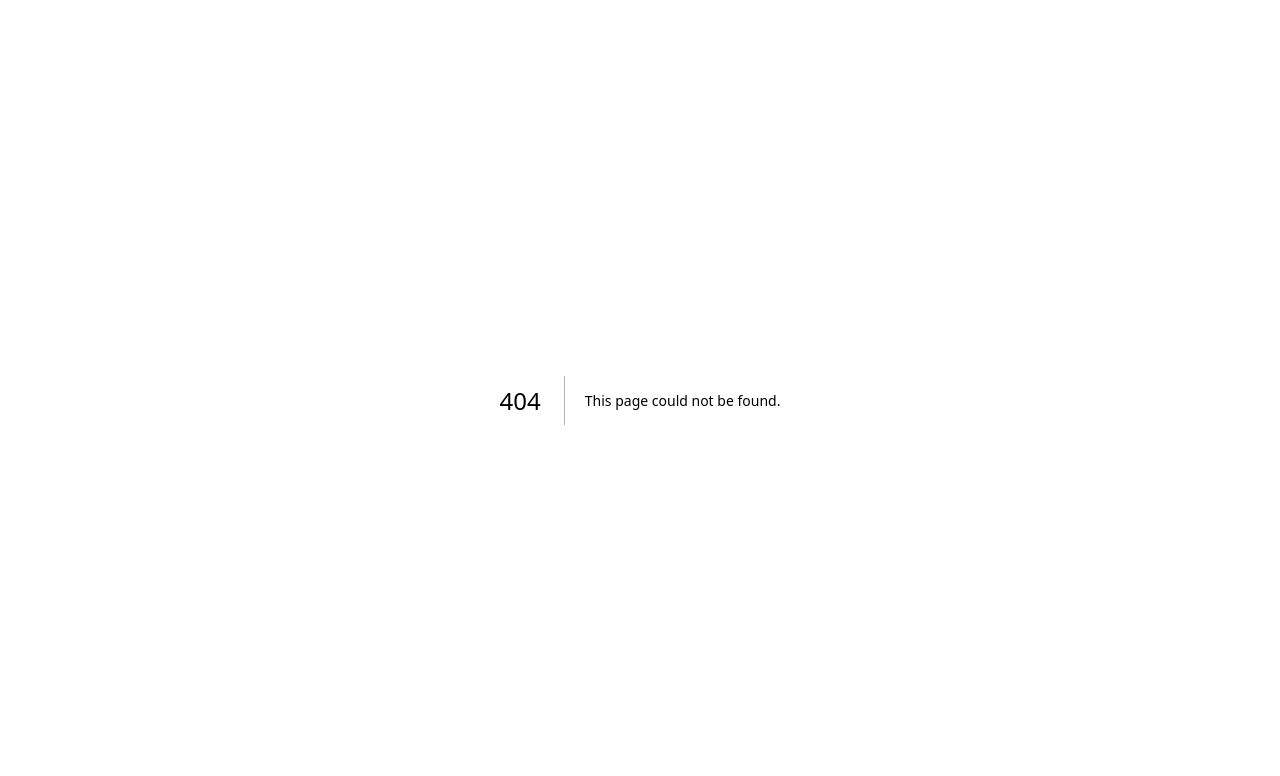
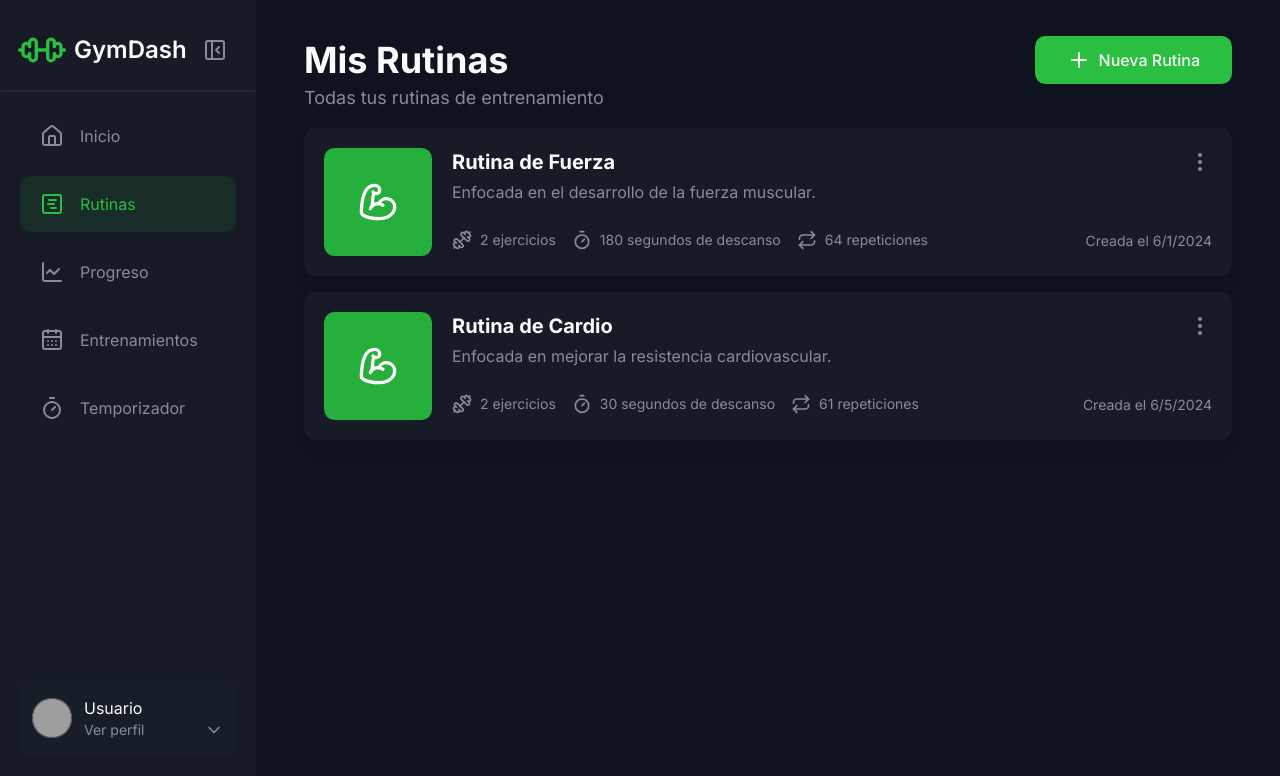
Before and after one commit to TBustamante05/gymdash-web, a Next.js app: page /routines in a window 1280 px wide. Before the commit this address had no page. Shown: the top 776 px of the page. Built offline with nearby package versions, Linux system fonts and the light colour scheme; no server answers; grey boxes are pictures that could not be loaded.

Commit message:
feat(routines): add routines page and components for managing workout routines

```diff
--- a/app/(dashboard)/layout.tsx
+++ b/app/(dashboard)/layout.tsx
@@ -16,7 +16,7 @@ export default function DashboardLayout({
     <SidebarProvider>
       <div className="flex h-screen bg-background overflow-hidden">
         <Sidebar />
-        <main className="flex-1 overflow-y-auto p-6 bg-dark-background">{children}</main>
+        <main className="flex-1 overflow-y-auto py-6 px-12 bg-dark-background">{children}</main>
       </div>
     </SidebarProvider>
   );
--- /dev/null
+++ b/app/(dashboard)/routines/page.tsx
@@ -0,0 +1,85 @@
+import RoutineCard from "@/components/routines/RoutineCard";
+import MainButton from "@/components/ui/MainButton";
+import { Routine } from "@/types";
+import { Plus } from "lucide-react";
+import { Metadata } from "next";
+
+export const metadata: Metadata = {
+  title: "GymDash - Mis Rutinas",
+  description: "",
+};
+
+function RoutinesPage() {
+  const routinesMockup: Routine[] = [
+    {
+      id: 1,
+      name: "Rutina de Fuerza",
+      description: "Enfocada en el desarrollo de la fuerza muscular.",
+      createdAt: "2024-06-01T12:00:00Z",
+      exercises: [
+        {
+          id: 1,
+          name: "Sentadillas",
+          sets: 4,
+          reps: 8,
+          weight: 100,
+          restTime: 90,
+        },
+        {
+          id: 2,
+          name: "Press de Banca",
+          sets: 4,
+          reps: 8,
+          weight: 80,
+          restTime: 90,
+        },
+      ],
+    },
+    {
+      id: 2,
+      name: "Rutina de Cardio",
+      description: "Enfocada en mejorar la resistencia cardiovascular.",
+      createdAt: "2024-06-05T15:30:00Z",
+      exercises: [
+        {
+          id: 3,
+          name: "Correr en Cinta",
+          sets: 1,
+          reps: 1,
+          weight: 0,
+          restTime: 0,
+        },
+        {
+          id: 4,
+          name: "Saltos de Tijera",
+          sets: 3,
+          reps: 20,
+          weight: 0,
+          restTime: 30,
+        },
+      ],
+    }
+  ];
+  return (
+    <div className="py-3">
+      <div className="flex items-center justify-between ">
+        <div className="flex items-center gap-4">
+          <h2 className="text-4xl font-bold">Mis Rutinas</h2>
+        </div>
+        <MainButton title="Nueva Rutina" icon={<Plus />} className="px-8" />
+      </div>
+      <p className="text-muted-foreground text-lg">
+        Todas tus rutinas de entrenamiento
+      </p>
+
+      {/* Rutinas */}
+      <div className="mt-4 space-y-4">
+        {routinesMockup.map((routine) => (
+          <RoutineCard key={routine.id} {...routine} />
+        ))}
+      </div>
+    </div>
+  );
+}
+
+export default RoutinesPage;
--- a/app/globals.css
+++ b/app/globals.css
@@ -48,19 +48,19 @@
   --radius-btn: 0.65rem;
 
   /* Fondo */
-  --dark-background: #081119;
-  --background: #121922;
+  --dark-background: #0F131F;
+  --background: #161B26;
   --foreground: #f8fafc;
 
   /* Cards */
-  --card: #101c26;
+  --card: #161B26;
   --card-foreground: #ffffff;
 
   --popover: #101c26;
   --popover-foreground: #ffffff;
 
   /* PRINCIPAL → Verde */
-  --primary: #49bf45;
+  --primary: #2ABF40;
   --primary-foreground: #ffffff;
 
   /* Secundario */
@@ -93,7 +93,7 @@
   --chart-5: #101c26;
 
   /* Sidebar */
-  --sidebar: #121922;
+  --sidebar: #161B26;
   --sidebar-foreground: #ffffff;
 
   --sidebar-primary: #49bf45;
--- a/components/layout/Sidebar.tsx
+++ b/components/layout/Sidebar.tsx
@@ -66,8 +66,7 @@ function Sidebar() {
 
   return (
     <div
-      className={`h-screen flex flex-col py-7 border-2 border-transparent
-                     border-e-muted-foreground/10 transition-all duration-300
+      className={`h-screen flex flex-col py-7  transition-all duration-300
                      ${collapsed ? "w-20" : "w-64"}`}
     >
       {/* Toggle + Logo */}
@@ -128,11 +127,11 @@ function Sidebar() {
             </AvatarFallback>
           </Avatar>
           <div
-            className={`overflow-hidden whitespace-nowrap transition-all duration-300
+            className={`w-full overflow-hidden whitespace-nowrap transition-all duration-300
                            ${collapsed ? "w-0 opacity-0" : "w-auto opacity-100"}`}
           >
             <p>{user?.username ?? "Usuario"}</p>
-            <div className="flex text-sm items-center justify-between text-muted-foreground">
+            <div className="flex text-sm items-center w-full justify-between text-muted-foreground">
               <span>Ver perfil</span>
               <ChevronDown className="h-5 w-5" />
             </div>
--- /dev/null
+++ b/components/routines/RoutineCard.tsx
@@ -0,0 +1,62 @@
+'use client'
+import { Routine } from "@/types";
+import { BicepsFlexed, Dumbbell, EllipsisVertical, Repeat, Timer } from "lucide-react";
+import { useRouter } from "next/navigation";
+
+const RoutineCard = (routine: Routine) => {
+  const router = useRouter();
+
+  const handleCardClick = () => {
+    router.push(`/routines/${routine.id}`);
+  };
+
+  return (
+    <div className="flex gap-5 bg-card hover:bg-card/80 rounded-md p-5 shadow-lg hover:shadow-md transition-shadow cursor-pointer max-w-7xl" onClick={handleCardClick}>
+      <div className="w-27 h-27 bg-primary/90 rounded-md flex items-center justify-center">
+        <BicepsFlexed className="text-white w-10 h-10" />
+      </div>
+      <div className="flex-1">
+        <div className="flex justify-between items-center mb-1">
+          <h3 className="text-xl font-bold">{routine.name}</h3>
+          <EllipsisVertical className="text-muted-foreground cursor-pointer" />
+        </div>
+        <p className="text-muted-foreground">{routine.description}</p>
+        <div className="flex gap-4 items-center mt-6">
+          <div className="flex items-center gap-2">
+            <Dumbbell className="text-muted-foreground w-5 h-5" />
+            <span className="text-sm text-muted-foreground">
+              {routine.exercises.length} ejercicios
+            </span>
+          </div>
+          <div className="flex items-center gap-2">
+            <Timer className="text-muted-foreground w-5 h-5" />
+            <span className="text-sm text-muted-foreground">
+              {routine.exercises.reduce(
+                (total, exercise) => total + exercise.restTime,
+                0,
+              )}{" "}
+              segundos de descanso
+            </span>
+          </div>
+          <div className="flex items-center gap-2">
+            <Repeat className="text-muted-foreground w-5 h-5" />
+            <span className="text-sm text-muted-foreground">
+              {routine.exercises.reduce(
+                (total, exercise) => total + exercise.sets * exercise.reps,
+                0,
+              )}{" "}
+              repeticiones
+            </span>
+          </div>
+          <div className="ml-auto">
+            <span className="text-sm text-muted-foreground">
+              Creada el {new Date(routine.createdAt).toLocaleDateString()}
+            </span>
+          </div>
+        </div>
+      </div>
+    </div>
+  );
+};
+
+export default RoutineCard;
```
Also changed, not shown: app/(dashboard)/routines/[id]/page.tsx (added), components/routines/ExerciseItem.tsx (added), components/routines/RoutineModal.tsx (added).
